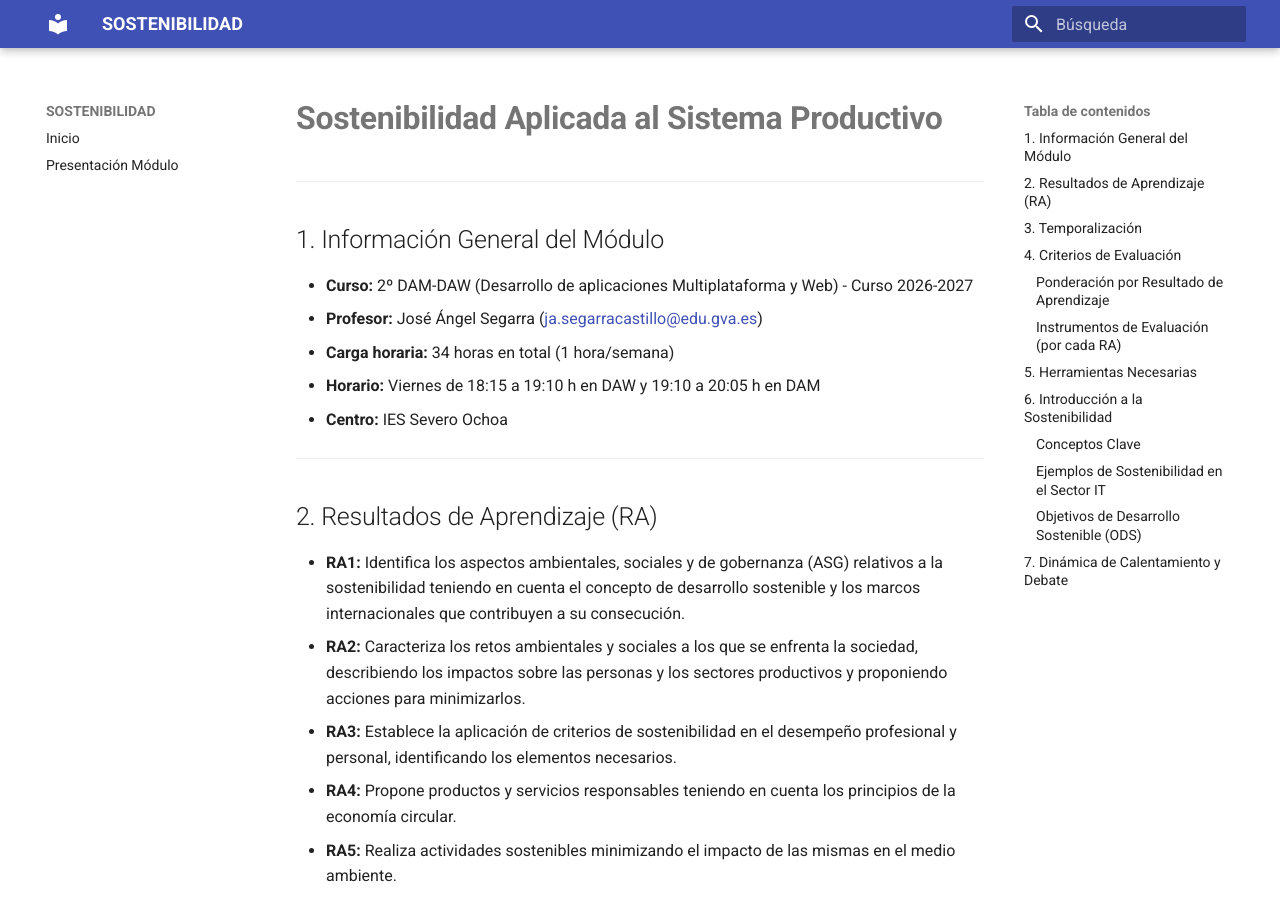
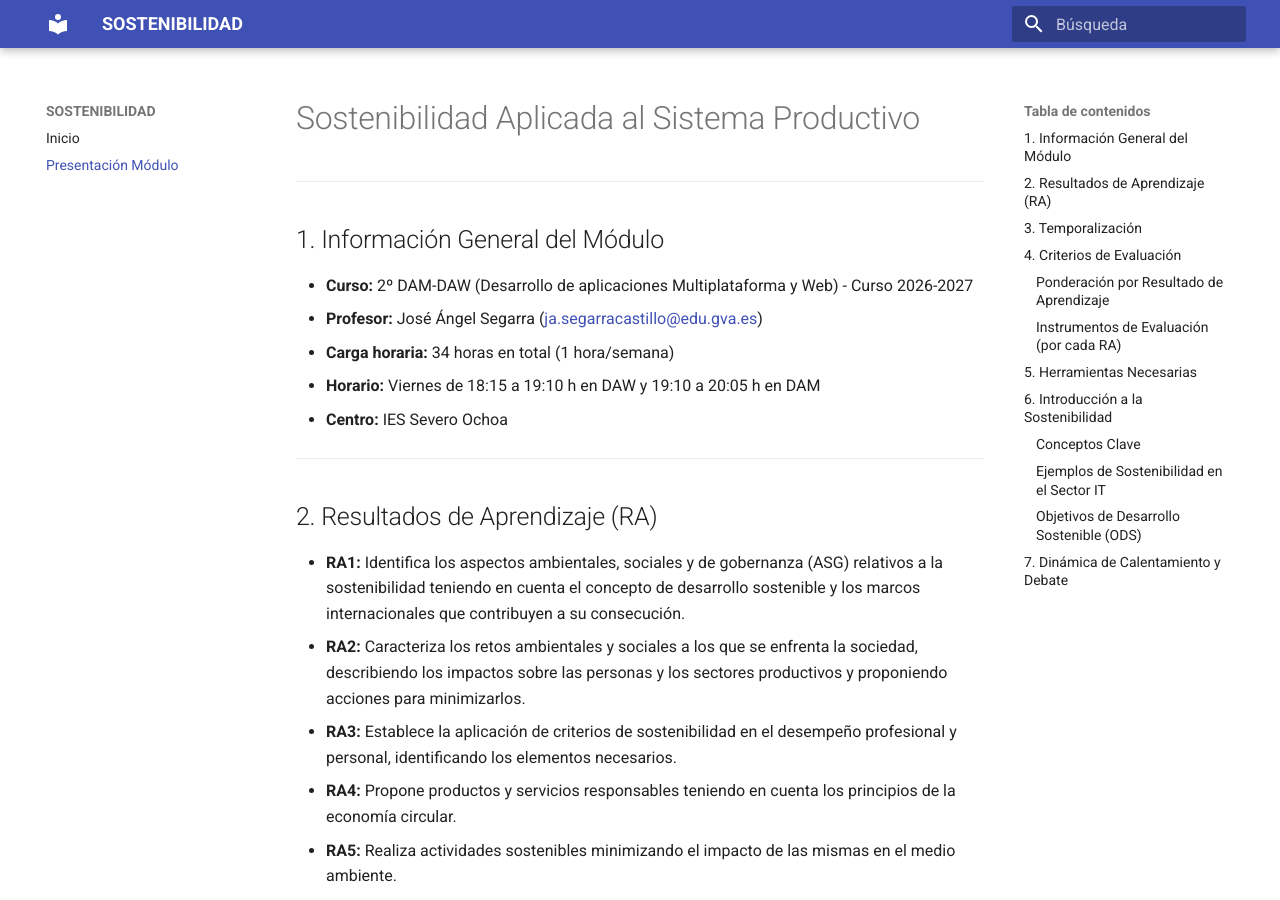
Before and after one commit to JoseAngelSeveroOchoa/Sostenibilidad, an MkDocs documentation site: the page built from docs/SOS_Presentacion.md, in a window 1280 px wide and 900 px high. Built offline with MkDocs 1.6.1 and Material for MkDocs 9.7.7, drawn with Linux system fonts in a browser that asks for light colours.

Commit message:
Intento land

```diff
--- a/docs/SOS_Presentacion.md
+++ b/docs/SOS_Presentacion.md
@@ -1,4 +1,4 @@
-# **Sostenibilidad Aplicada al Sistema Productivo**
+# Sostenibilidad Aplicada al Sistema Productivo
 
 ---
 
--- a/mkdocs.yml
+++ b/mkdocs.yml
@@ -7,7 +7,7 @@ theme:
 
 nav:
   - Inicio: index.md
-  - Presentación Módulo: SOS_presentacion.md
+  - Presentación Módulo: SOS_Presentacion.md
 
 markdown_extensions:
   - admonition
```
